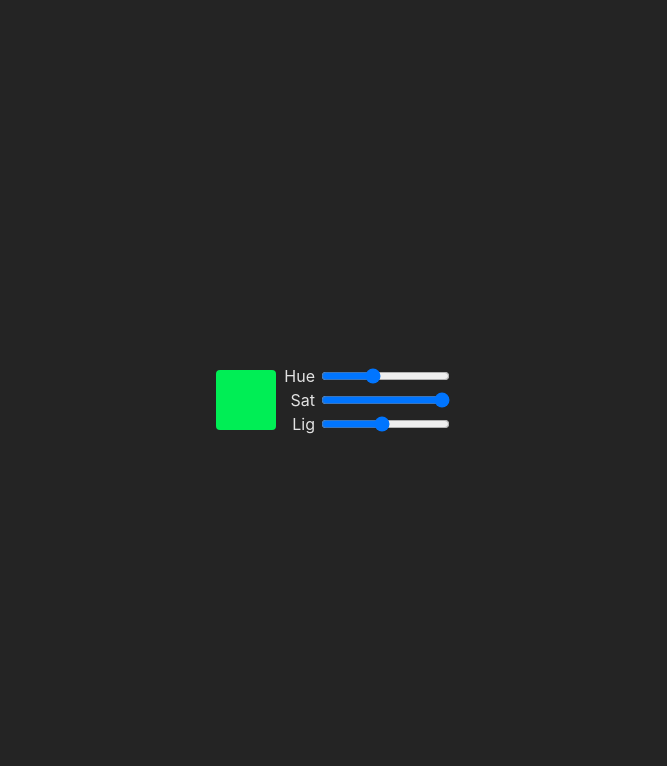
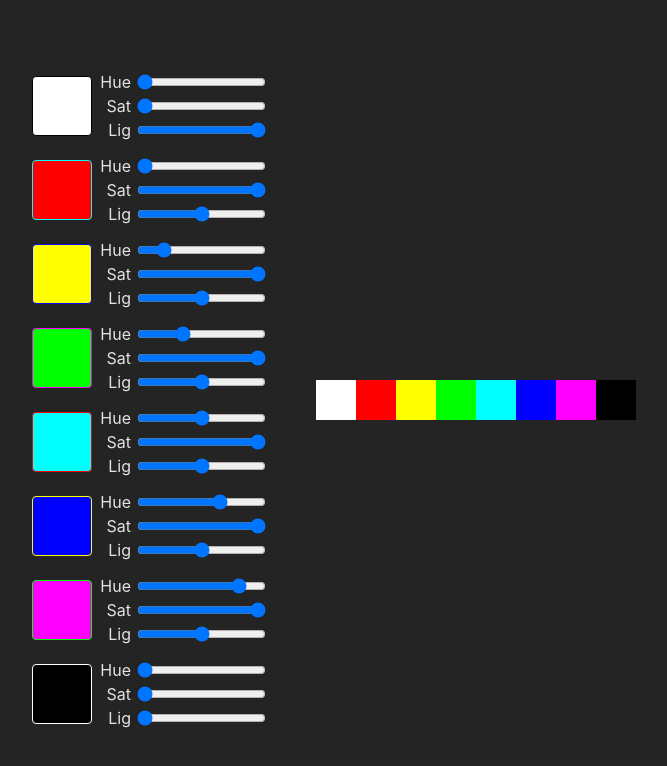
Before and after one commit to AxielWain/PaletteMaker, a React (Vite) app: page / in a window 1280 px wide. Shown: the top 766 px of the page, without its empty margins (306-973 px from the left). Built offline with nearby package versions, Linux system fonts and the light colour scheme.

Commit message:
Implemented base colors preview (#3)
* Moved ColorPreview component

* Added border to Color Preview in HslColorControl

* Implemented BaseColorControls panel

* Implemented BaseColorsPreview

* Implemented color update for BaseColors controls and
preview components

```diff
--- a/src/App.css
+++ b/src/App.css
@@ -4,3 +4,10 @@
   padding: 2rem;
   text-align: center;
 }
+
+.App {
+  align-items: center;
+  display: flex;
+  flex-direction: row;
+  gap: 48px;
+}
--- a/src/App.tsx
+++ b/src/App.tsx
@@ -1,10 +1,35 @@
+import { useState } from 'react';
 import './App.css';
-import { HslColorControl } from './Components/HslColorControl';
+import { BaseColorControls } from './Components/BaseColorControls';
+import { BaseColorsPreview } from './Components/BaseColorsPreview';
+
+const initialColors = [
+  '#ffffff', //white
+  '#ff0000', //red
+  '#ffff00', //yellow
+  '#00ff00', //green
+  '#00ffff', //cyan
+  '#0000ff', //blue
+  '#ff00ff', //magenta
+  '#000000', //black
+];
 
 function App() {
+  const [baseColors, setBaseColors] = useState(initialColors);
+
+  const handleColorChange = (index: number, color: string) => {
+    const newColors = [...baseColors];
+    newColors.splice(index, 1, color);
+    setBaseColors(newColors);
+  };
+
   return (
     <div className="App">
-      <HslColorControl initialColor="#00ee55" onColorChange={() => {}} />
+      <BaseColorControls
+        initialColors={initialColors}
+        onColorChange={handleColorChange}
+      />
+      <BaseColorsPreview colors={baseColors} />
     </div>
   );
 }
--- /dev/null
+++ b/src/Components/BaseColorControls/index.tsx
@@ -0,0 +1,23 @@
+import { HslColorControl } from '../HslColorControl';
+import './styles.css';
+
+type Props = {
+  initialColors: string[];
+  onColorChange: (index: number, color: string) => void;
+};
+
+export function BaseColorControls({ initialColors, onColorChange }: Props) {
+  return (
+    <div className="color-controls">
+      {initialColors.map((color, index) => (
+        <HslColorControl
+          key={color}
+          initialColor={color}
+          onColorChange={(color) => {
+            onColorChange(index, color);
+          }}
+        />
+      ))}
+    </div>
+  );
+}
--- /dev/null
+++ b/src/Components/BaseColorControls/styles.css
@@ -0,0 +1,5 @@
+.color-controls {
+  display: flex;
+  flex-direction: column;
+  gap: 12px;
+}
--- /dev/null
+++ b/src/Components/BaseColorsPreview/index.tsx
@@ -0,0 +1,16 @@
+import { ColorPreview } from '../ColorPreview';
+import './styles.css';
+
+type Props = {
+  colors: string[];
+};
+
+export function BaseColorsPreview({ colors }: Props) {
+  return (
+    <div className="base-palette-grid">
+      {colors.map((color) => (
+        <ColorPreview key={color} color={color} />
+      ))}
+    </div>
+  );
+}
--- /dev/null
+++ b/src/Components/BaseColorsPreview/styles.css
@@ -0,0 +1,10 @@
+.base-palette-grid {
+  display: grid;
+  grid-template-columns: repeat(8, 1fr);
+}
+
+.base-palette-grid > .color-preview {
+  box-sizing: border-box;
+  height: 40px;
+  width: 40px;
+}
--- /dev/null
+++ b/src/Components/ColorPreview.tsx
@@ -0,0 +1,14 @@
+import { invert } from 'polished';
+
+type Props = {
+  color: string;
+};
+
+export function ColorPreview({ color }: Props) {
+  return (
+    <div
+      className="color-preview"
+      style={{ backgroundColor: color, borderColor: invert(color) }}
+    ></div>
+  );
+}
--- a/src/Components/HslColorControl/ColorPreview.tsx
+++ /dev/null
@@ -1,11 +0,0 @@
-import React from 'react';
-
-type Props = {
-  color: string;
-};
-
-export function ColorPreview({ color }: Props) {
-  return (
-    <div className="color-preview" style={{ backgroundColor: color }}></div>
-  );
-}
--- a/src/Components/HslColorControl/index.tsx
+++ b/src/Components/HslColorControl/index.tsx
@@ -2,7 +2,7 @@ import { parseToHsl } from 'polished';
 import hsl from 'polished/lib/color/hsl';
 import { HslColor } from 'polished/lib/types/color';
 import { useState } from 'react';
-import { ColorPreview } from './ColorPreview';
+import { ColorPreview } from '../ColorPreview';
 import { LabeledSlider } from './LabeledSlider';
 import './styles.css';
 
--- a/src/Components/HslColorControl/styles.css
+++ b/src/Components/HslColorControl/styles.css
@@ -5,8 +5,10 @@
   align-items: center;
 }
 
-.color-preview {
+.hsl-sliders > .color-preview {
   border-radius: 4px;
+  border-width: 1px;
+  border-style: solid;
   box-sizing: border-box;
   height: 60px;
   width: 60px;
```
